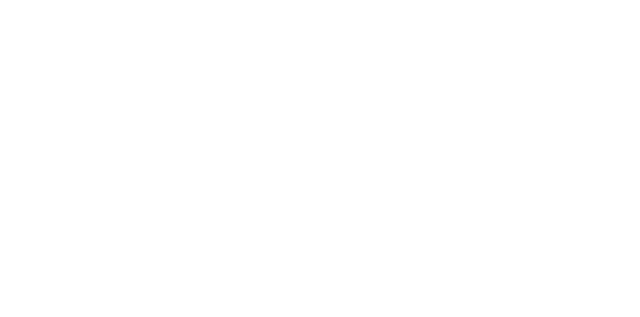
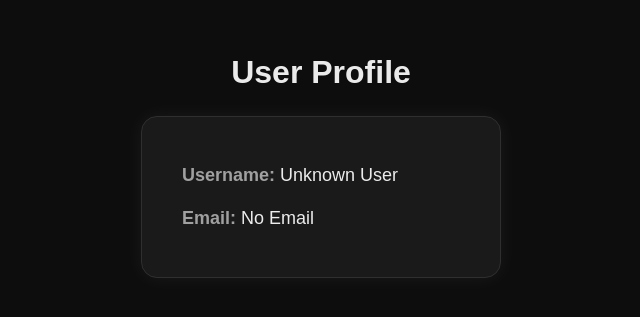
Before and after one commit to Venkateshgoud18/gptmini, a React (Vite) app in the folder Frontend/: page /profile in a window 1280 px wide. Before the commit this address had no page. Shown: the part 247-564 px from the top of the page, without its empty margins (319-959 px from the left). Built offline with nearby package versions, Linux system fonts and the light colour scheme.

Commit message:
userprofile commit

```diff
--- a/Frontend/package.json
+++ b/Frontend/package.json
@@ -10,6 +10,7 @@
     "preview": "vite preview"
   },
   "dependencies": {
+    "jwt-decode": "^4.0.0",
     "react": "^19.2.0",
     "react-dom": "^19.2.0",
     "react-markdown": "^10.1.0",
--- a/Frontend/src/App.jsx
+++ b/Frontend/src/App.jsx
@@ -6,6 +6,7 @@
 import UpgradePage from './upgrade.jsx';
 import Login from './login.jsx';   // ← DIRECT LOGIN PAGE
 import Signup from './signup.jsx';
+import UserProfile from './profile.jsx';
 
 import './App.css'
 import { MyContext } from './MyContext.jsx';
@@ -48,6 +49,13 @@
 
           <Route path="/signup" element={<Signup />} />
 
+          <Route path="/profile" element={<UserProfile />} />
+
+
+
+
+
+
         </Routes>
 
       </MyContext.Provider>
--- a/Frontend/src/ChatWindow.jsx
+++ b/Frontend/src/ChatWindow.jsx
@@ -3,7 +3,6 @@
 import Chat from './Chat.jsx';
 import { MyContext } from './MyContext.jsx';
 import ScaleLoader from "react-spinners/ScaleLoader";
-import Login from './login.jsx';
 import { useNavigate } from "react-router-dom";
 
 
@@ -81,7 +80,7 @@
         {
           isOpen && (
             <div className="dropdownMenu">
-              <p>User Profile <i class="fa-solid fa-user"></i></p>
+              <p onClick={()=>navigate("/profile")}>User Profile <i class="fa-solid fa-user"></i></p>
               <p>Settings <i class="fa-solid fa-gear"></i></p>
               <p onClick={() => window.location.href = "/upgrade"}>Upgrade plan <i class="fa-solid fa-arrow-up-from-bracket"></i></p>
               <p onClick={() => navigate("/signup")} className="login-btn">
--- /dev/null
+++ b/Frontend/src/profile.css
@@ -0,0 +1,54 @@
+/* Full page container */
+.user-profile {
+    width: 100%;
+    height: 100vh;
+    background-color: #0d0d0d;  /* Same as ChatGPT dark theme */
+    color: #fff;
+    display: flex;
+    flex-direction: column;
+    justify-content: center;
+    align-items: center;
+    padding: 20px;
+  }
+
+  /* Page title */
+  .user-profile h2 {
+    font-size: 32px;
+    font-weight: 600;
+    margin-bottom: 25px;
+    color: #eaeaea;
+  }
+
+  /* Profile Card */
+  .profile-card {
+    background-color: #1a1a1a;
+    border: 1px solid #2f2f2f;
+    padding: 30px 40px;
+    border-radius: 16px;
+    width: 360px;
+    box-shadow: 0px 0px 20px rgba(255, 255, 255, 0.06);
+    animation: fadeIn 0.25s ease-in-out;
+  }
+
+  /* Profile text */
+  .profile-card p {
+    font-size: 18px;
+    margin: 14px 0;
+    line-height: 1.6;
+  }
+
+  .profile-card strong {
+    color: #a0a0a0;
+  }
+
+  /* Smooth fade effect */
+  @keyframes fadeIn {
+    from {
+      opacity: 0;
+      transform: translateY(10px);
+    }
+    to {
+      opacity: 1;
+      transform: translateY(0);
+    }
+  }
--- /dev/null
+++ b/Frontend/src/profile.jsx
@@ -0,0 +1,32 @@
+import React from "react";
+import { jwtDecode } from "jwt-decode";
+import "./profile.css";
+
+function UserProfile() {
+  let username = "";
+  let email = "";
+
+  try {
+    const token = localStorage.getItem("token");
+    if (token) {
+      const decoded = jwtDecode(token);
+      username = decoded.username;
+      email = decoded.email;
+    }
+  } catch (error) {
+    console.error("Invalid token", error);
+  }
+
+  return (
+    <div className="user-profile">
+      <h2>User Profile</h2>
+
+      <div className="profile-card">
+        <p><strong>Username:</strong> {username || "Unknown User"}</p>
+        <p><strong>Email:</strong> {email || "No Email"}</p>
+      </div>
+    </div>
+  );
+}
+
+export default UserProfile;
```
Also changed, not shown: 2 other files (tests, documents, lock files or other folders).
